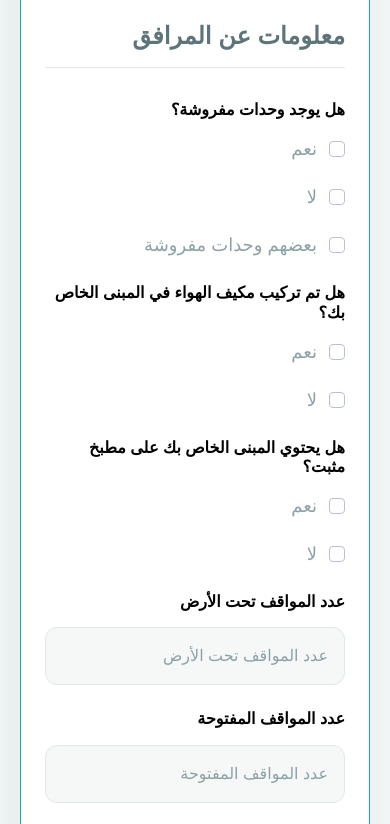
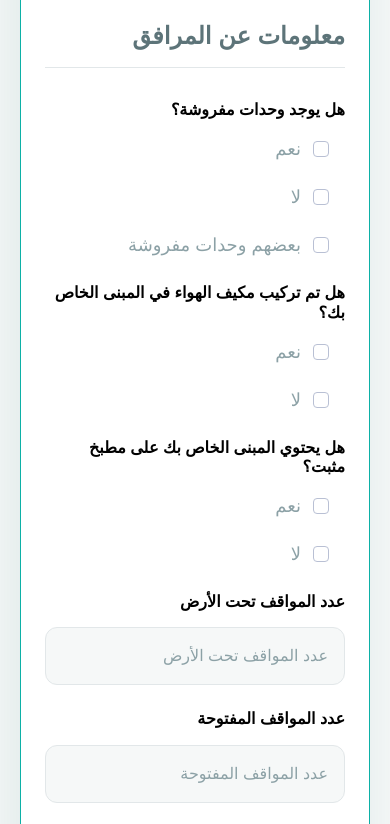
Before and after one commit to mohamedsobhi70/jywar, a website: page form.html in a window 390 px wide. Shown: the part 1260-2084 px from the top of the page. Drawn offline with Linux system fonts and the light colour scheme; a web font is replaced by a local one.

Commit message:
add form responsive radio issue

```diff
--- a/form.html
+++ b/form.html
@@ -112,7 +112,7 @@
                                             <div class="col-span-1 lg:col-span-6 flex flex-col gap-4">
                                                 <h4 class="label-title">هل يوجد وحدات مفروشة؟</h4>
 
-                                                <div class="grid lg:grid-cols-3 gap-5">
+                                                <div class="grid lg:grid-cols-3 gap-5 px-4 lg:px-0">
                                                     <div class="flex items-center gap-3">
                                                         <input type="radio" class="form-radio" name="furnished"
                                                             id="yes-furnished">
@@ -144,7 +144,7 @@
                                             <div class="col-span-1 lg:col-span-3 flex flex-col gap-4">
                                                 <h4 class="label-title">هل تم تركيب مكيف الهواء في المبنى الخاص بك؟</h4>
 
-                                                <div class="grid lg:grid-cols-2 gap-5">
+                                                <div class="grid lg:grid-cols-2 gap-5 px-4 lg:px-0">
                                                     <div class="flex items-center gap-3">
                                                         <input type="radio" class="form-radio" name="conditioning"
                                                             id="yes-conditioning">
@@ -168,7 +168,7 @@
                                             <div class="col-span-1 lg:col-span-3 flex flex-col gap-4">
                                                 <h4 class="label-title">هل يحتوي المبنى الخاص بك على مطبخ مثبت؟</h4>
 
-                                                <div class="grid lg:grid-cols-2 gap-5">
+                                                <div class="grid lg:grid-cols-2 gap-5 px-4 lg:px-0">
                                                     <div class="flex items-center gap-3">
                                                         <input type="radio" class="form-radio" name="kitchen"
                                                             id="yes-kitchen">
@@ -241,7 +241,7 @@
                                             <div class="flex flex-col gap-4">
                                                 <h4 class="label-title">هل السعر قابل للتفاوض؟</h4>
 
-                                                <div class="grid lg:grid-cols-2 gap-5">
+                                                <div class="grid lg:grid-cols-2 gap-5 px-4 lg:px-0">
                                                     <div class="flex items-center gap-3">
                                                         <input type="radio" class="form-radio" name="negotiable"
                                                             id="yes-negotiable">
```
Also changed, not shown: assets/styles/style.css.
